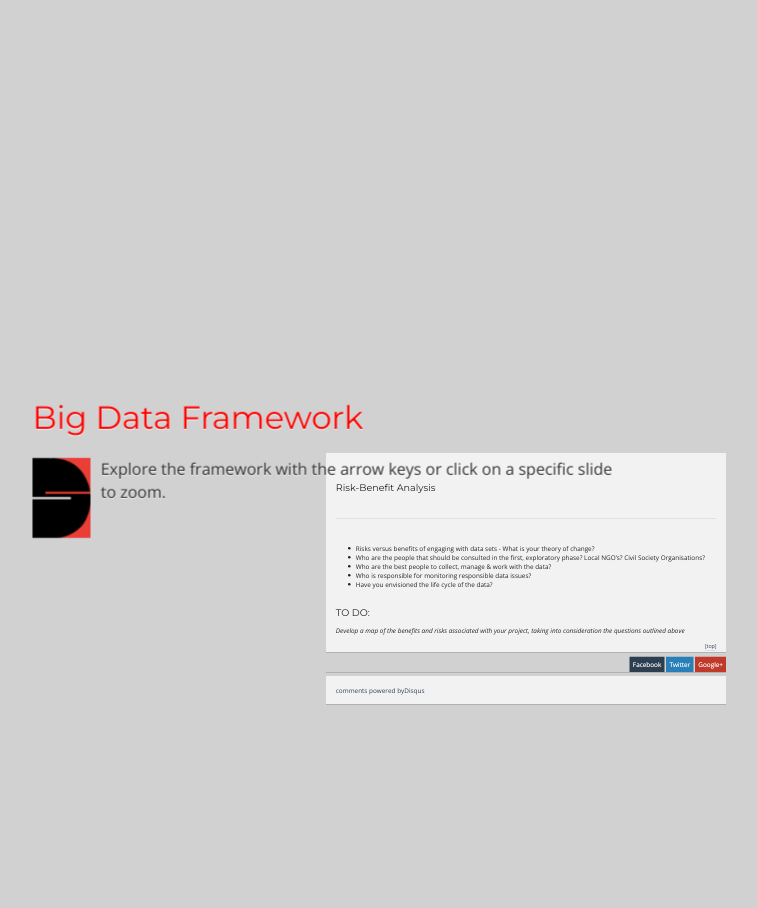
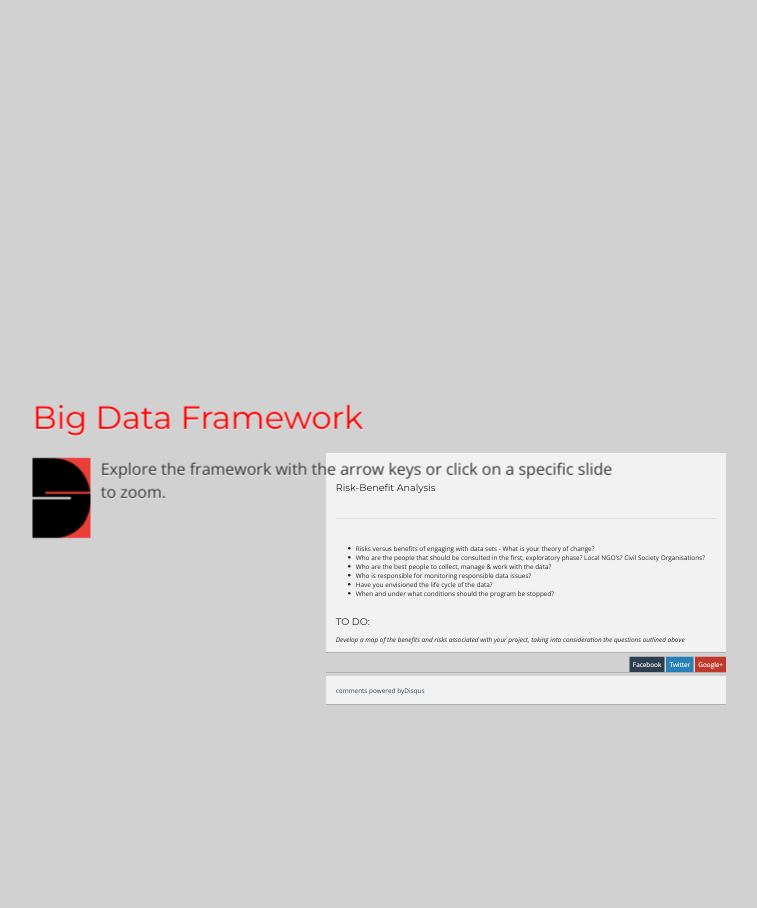
Before and after one commit to the-engine-room/big-data-framework, a Jekyll site: the page built from _posts/0000-01-03-risk-benefit-analysis.md, in a window 1280 px wide. Shown: the whole page, without its empty margins (317-1074 px from the left). Built offline with Jekyll 4.4.1, drawn with Linux system fonts in a browser that asks for light colours; Markdown is read by kramdown in place of the engine named in the settings; comment, search, counter and statistics services are not loaded; a style sheet for code colours, icons or effects is not loaded.

Commit message:
Update 0000-01-03-risk-benefit-analysis.md

```diff
--- a/_posts/0000-01-03-risk-benefit-analysis.md
+++ b/_posts/0000-01-03-risk-benefit-analysis.md
@@ -3,11 +3,12 @@
 title:  "Risk-Benefit Analysis"
 ---
 
-- Risks versus benefits of engaging with data sets  - What is your theory of change?
+- Risks versus benefits of engaging with data sets - What is your theory of change?
 - Who are the people that should be consulted in the first, exploratory phase? Local NGO’s? Civil Society Organisations?
 - Who are the best people to collect, manage & work with the data?
 - Who is responsible for monitoring responsible data issues?
 - Have you envisioned the life cycle of the data?
+- When and under what conditions should the program be stopped?
 
 ##TO DO:
 
```
